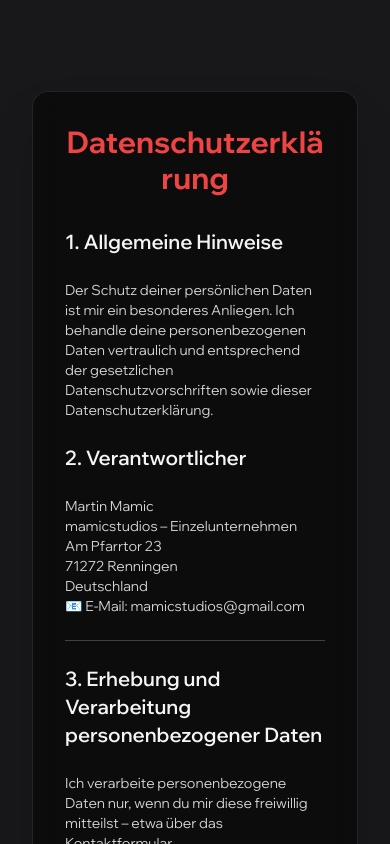
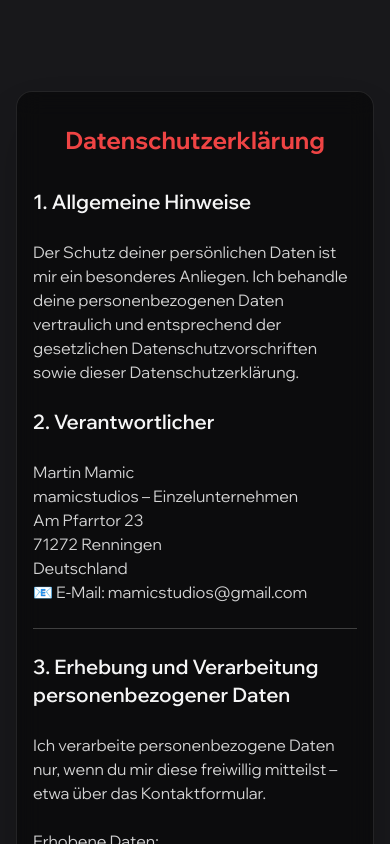
Before and after one commit to martinmamic/mamicstudios, a React (Vite) app: page / in a window 390 px wide. Shown: the part 9780-10624 px from the top of the page. Built offline with nearby package versions, Linux system fonts and the light colour scheme.

Commit message:
iPhone Optimization

```diff
--- a/src/DatenschutzSection.jsx
+++ b/src/DatenschutzSection.jsx
@@ -2,10 +2,25 @@ import React from "react";
 
 const DatenschutzSection = () => (
 
-<section id="datenschutz" className="relative min-h-screen text-white flex flex-col justify-center items-center py-20 sm:py-28 px-4 sm:px-6 lg:px-8 w-full box-border" style={{ background: '#18181b' }}>
-    <div className="relative z-10 w-full max-w-md md:max-w-2xl lg:max-w-3xl mx-auto text-left bg-black/50 rounded-2xl p-8 sm:p-12 shadow-2xl backdrop-blur-md border border-white/10 overflow-hidden break-words box-border" style={{width:'100%'}}>
-      <h2 className="text-3xl sm:text-4xl font-bold text-red-500 mb-8 text-center">Datenschutzerklärung</h2>
-      <div className="space-y-6 text-neutral-300 text-sm md:text-base">
+<section
+  id="datenschutz"
+  className="relative min-h-screen text-white flex flex-col justify-center items-center w-full box-border"
+  style={{
+    background: '#18181b',
+    paddingTop: 'calc(env(safe-area-inset-top, 0px) + 5rem)',
+    paddingBottom: 'calc(env(safe-area-inset-bottom, 0px) + 5rem)',
+  }}
+>
+  <div
+    className="relative z-10 w-full max-w-md md:max-w-2xl lg:max-w-3xl mx-auto text-left bg-black/50 rounded-2xl shadow-2xl backdrop-blur-md border border-white/10 overflow-hidden break-words box-border"
+    style={{
+      width: '100%',
+      padding: '2rem 1rem', // 2rem oben/unten, 1rem seitlich für mobile
+      boxSizing: 'border-box',
+    }}
+  >
+    <h2 className="text-2xl sm:text-3xl md:text-4xl font-bold text-red-500 mb-8 text-center">Datenschutzerklärung</h2>
+    <div className="space-y-6 text-neutral-300 text-base sm:text-base md:text-lg">
       <h3 className="text-xl font-semibold text-neutral-100 mb-2">1. Allgemeine Hinweise</h3>
       <p>Der Schutz deiner persönlichen Daten ist mir ein besonderes Anliegen. Ich behandle deine personenbezogenen Daten vertraulich und entsprechend der gesetzlichen Datenschutzvorschriften sowie dieser Datenschutzerklärung.</p>
       <h3 className="text-xl font-semibold text-neutral-100 mb-2">2. Verantwortlicher</h3>
```
Lines whose indentation alone changed are shown as unchanged.
